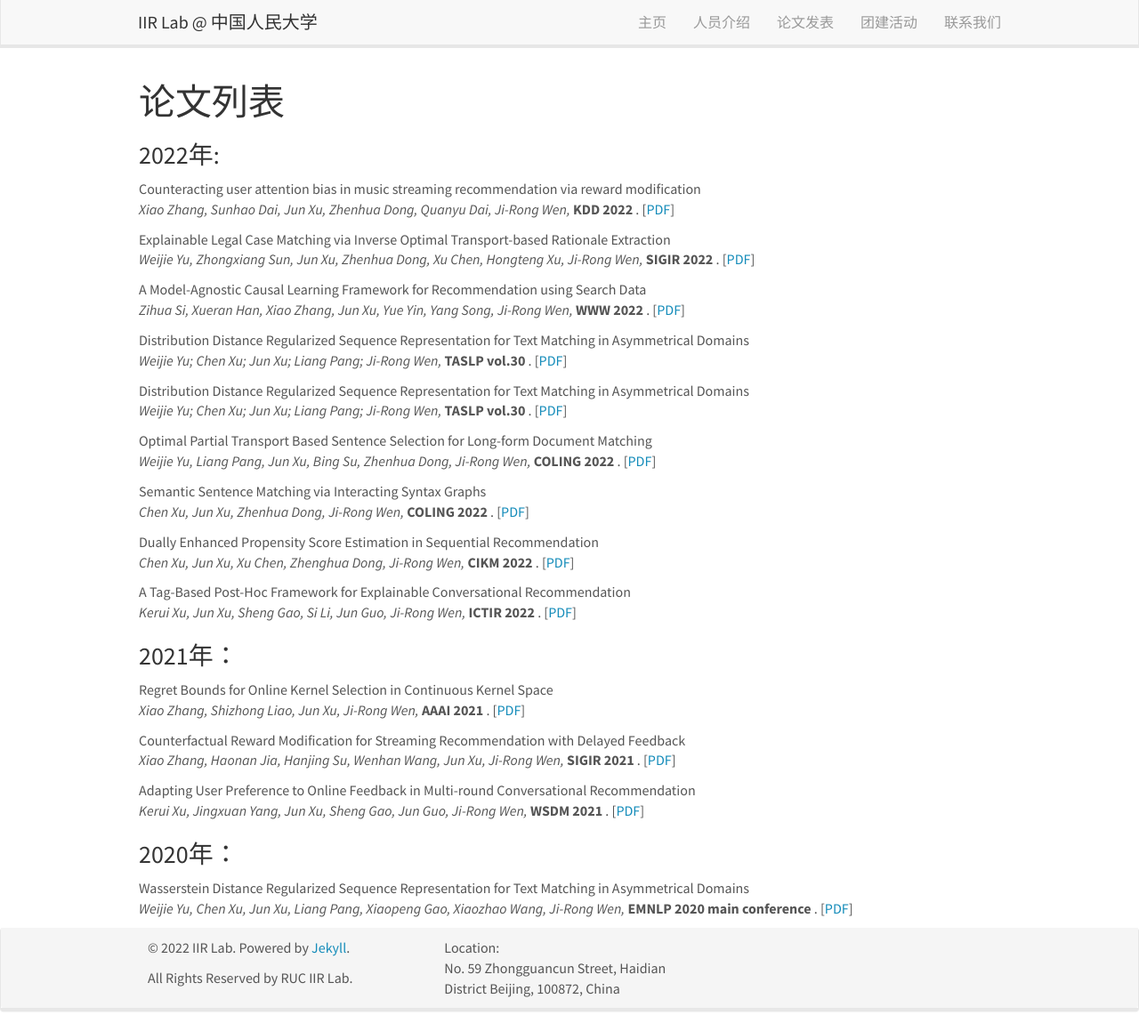
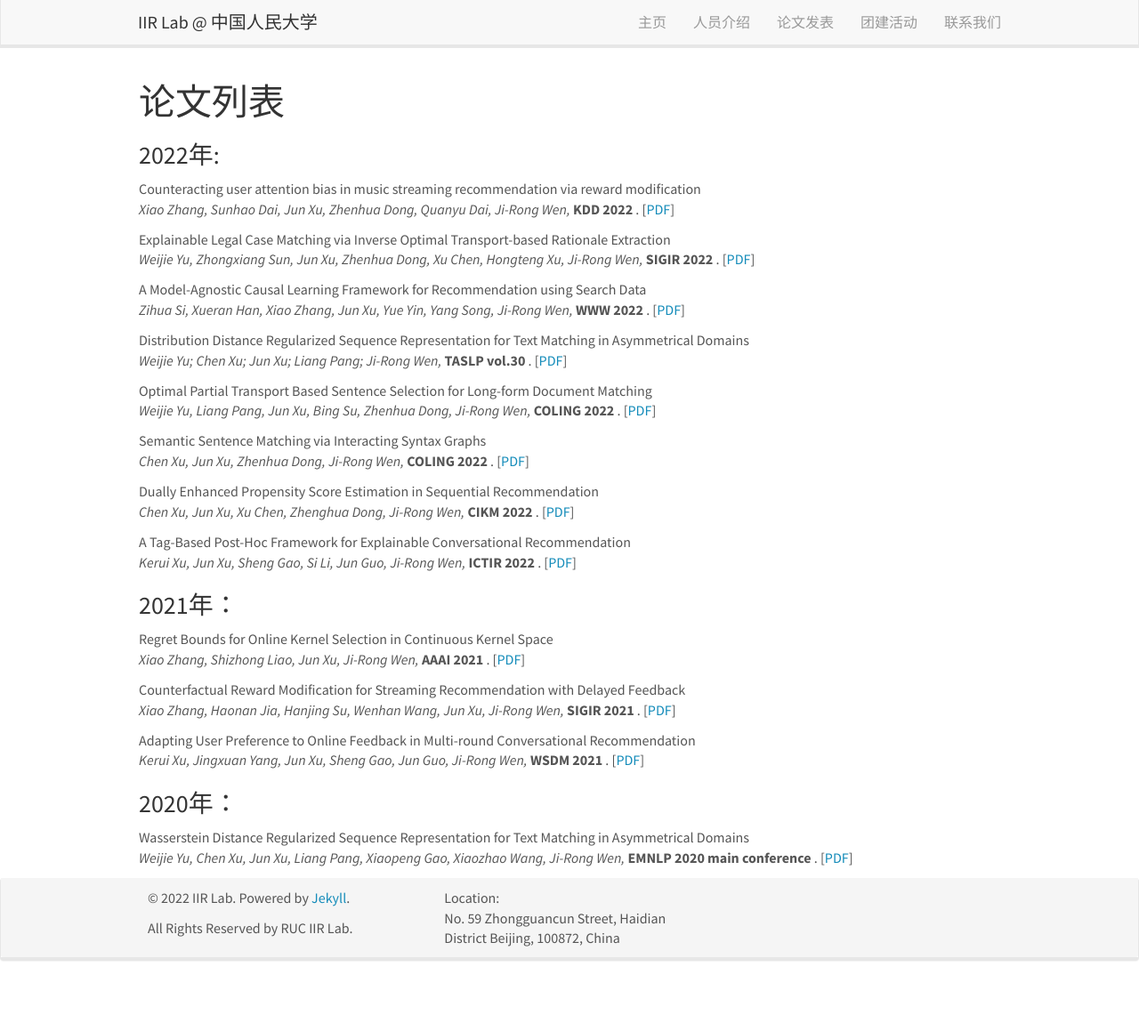
Before and after one commit to RUC-IIR-Lab/RUC-IIR-Lab.github.io, a Jekyll site: the page built from _pages/publications.md, in a window 1280 px wide and 1159 px high. Shown: the whole window at 89% size. Built offline with Jekyll 4.4.1, drawn with Linux system fonts in a browser that asks for light colours; nearby versions of some CDN libraries.

Commit message:
update info

```diff
--- a/_data/publist_2022.yml
+++ b/_data/publist_2022.yml
@@ -13,11 +13,6 @@
   authors: Zihua Si, Xueran Han, Xiao Zhang, Jun Xu, Yue Yin, Yang Song, Ji-Rong Wen
   book: WWW 2022
   url: https://arxiv.org/pdf/2202.04514.pdf
-
-- title: Distribution Distance Regularized Sequence Representation for Text Matching in Asymmetrical Domains
-  authors: Weijie Yu; Chen Xu; Jun Xu; Liang Pang; Ji-Rong Wen
-  book: TASLP vol.30
-  url: https://ieeexplore.ieee.org/abstract/document/9698977
 
 - title: Distribution Distance Regularized Sequence Representation for Text Matching in Asymmetrical Domains
   authors: Weijie Yu; Chen Xu; Jun Xu; Liang Pang; Ji-Rong Wen
```
